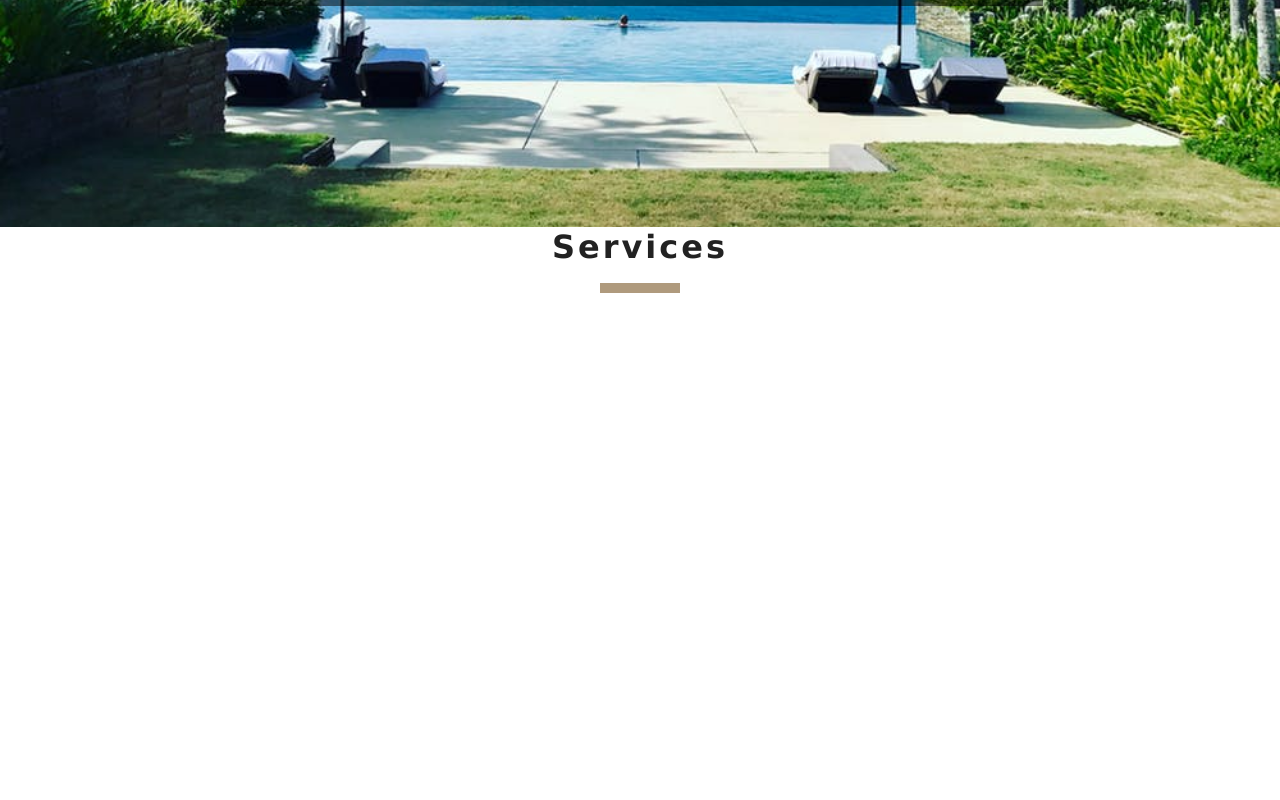
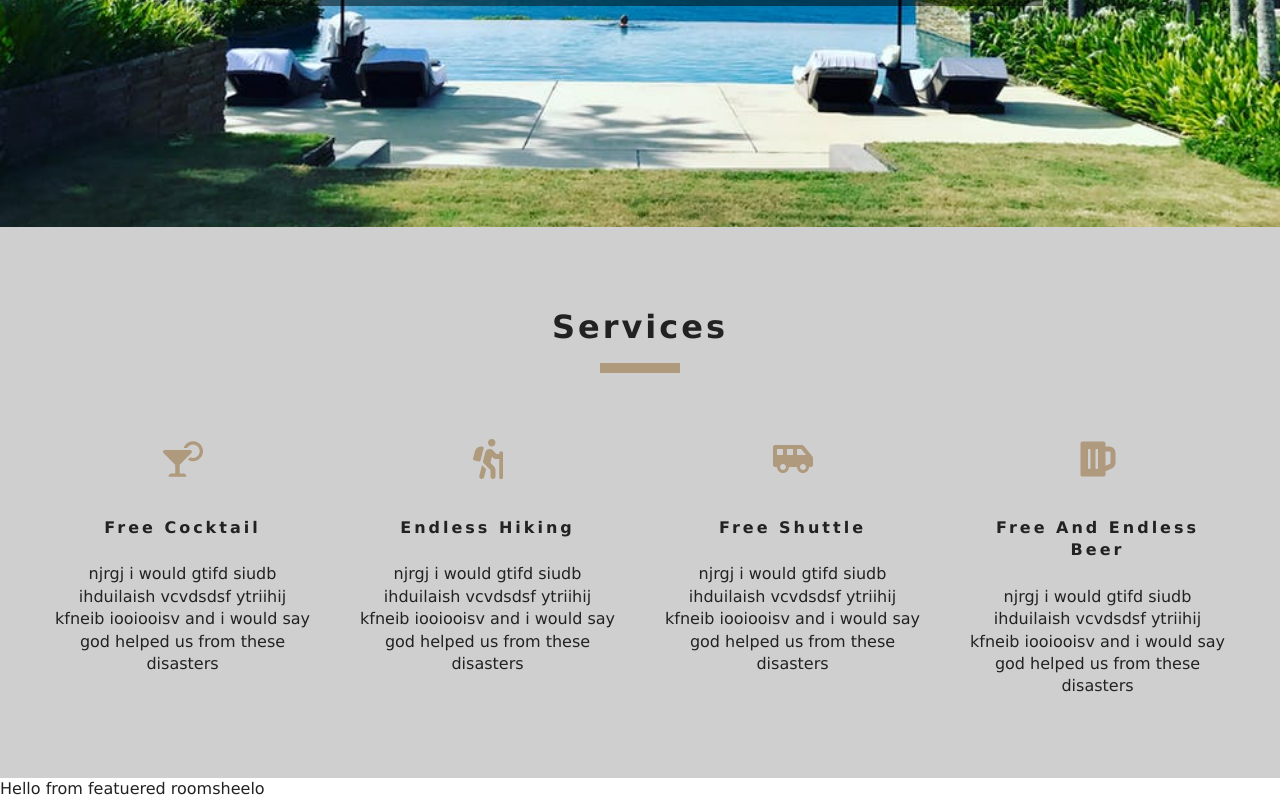
Before and after one commit to ABHISHEK-T-S/resort, a React (Create React App) app: page / in a window 1280 px wide. Shown: the part 573-1373 px from the top of the page. Before the commit the page ends 930 px from the top, so only its background shows below. Built offline with nearby package versions, Linux system fonts and the light colour scheme.

Commit message:
data retrieved using context api

```diff
--- a/src/App.css
+++ b/src/App.css
@@ -252,6 +252,7 @@ h6 {
 }
 .services h6 {
   letter-spacing: var(--mainSpacing);
+  text-transform:  capitalize;
 }
 .services p {
   width: 80%;
--- /dev/null
+++ b/src/Components/FeaturedRooms.js
@@ -0,0 +1,15 @@
+import React, { Component } from 'react'
+import { RoomContext } from '../context'
+
+export class FeaturedRooms extends Component {
+    static contextType = RoomContext
+    render() {
+        const value = this.context;
+        console.log(value)
+        return (
+            <div>
+                Hello from featuered rooms{value}
+            </div>
+        )
+    }
+}
--- a/src/Components/Services.js
+++ b/src/Components/Services.js
@@ -1,12 +1,50 @@
 import React, { Component } from 'react'
 import Title from './Title'
+import {FaCocktail ,FaHiking ,FaShuttleVan,FaBeer } from 'react-icons/fa'
 
 export default class Services extends Component {
+    state ={
+        services : [{
+            icon : <FaCocktail />,
+            title : 'Free Cocktail',
+            info : 'njrgj i would gtifd siudb ihduilaish vcvdsdsf ytriihij\
+                    kfneib iooiooisv and i would say god helped us from these disasters '
+        },
+        {
+            icon : <FaHiking />,
+            title : 'Endless Hiking',
+            info : 'njrgj i would gtifd siudb ihduilaish vcvdsdsf ytriihij\
+                    kfneib iooiooisv and i would say god helped us from these disasters '
+        },
+        {
+            icon : <FaShuttleVan />,
+            title : 'Free Shuttle',
+            info : 'njrgj i would gtifd siudb ihduilaish vcvdsdsf ytriihij\
+                    kfneib iooiooisv and i would say god helped us from these disasters '
+        },
+        {
+            icon : <FaBeer />,
+            title : 'Free and Endless Beer',
+            info : 'njrgj i would gtifd siudb ihduilaish vcvdsdsf ytriihij\
+                    kfneib iooiooisv and i would say god helped us from these disasters '
+        },]
+    }
+
     render() {
         return (
-            <div>
+            <section className='services'>
                 <Title title ='Services' />
-            </div>
+                <div className ="services-center">
+                    {this.state.services.map(( item ,index)=>{
+                        return <article key={index} className ="service">
+                            <span>{item.icon}</span>
+                            <h6>{item.title}</h6>
+                            <p>{item.info}</p>
+                        </article>
+                    })}
+                </div>
+
+            </section>
         )
     }
 }
--- /dev/null
+++ b/src/context.js
@@ -0,0 +1,42 @@
+import React, { Component } from 'react'
+import items from './data'
+
+const RoomContext = React.createContext();
+
+ class RoomProvider extends Component {
+     state ={
+         rooms : [],
+         sortedRooms :[],
+         featuredRooms : [],
+         loading : true
+     };
+     //get Data
+
+     componentDidMount(){
+         let rooms =this.formatData(items)
+         console.log(rooms)
+     }
+     formatData(items){
+         let tempItems = items.map(item =>{
+             let id = item.sys.id;
+             let images = item.fields.images.map(image => image.fields.file.url);
+             let room = {...item.fields,images: images ,id:id};
+             return room;
+         });
+         return tempItems;
+     }
+
+
+
+    render() {
+        return (
+            <RoomContext.Provider value={"heelo"}>
+                {this.props.children}
+            </RoomContext.Provider>
+        )
+    }
+}
+
+const RoomConsumer = RoomContext.Consumer;
+
+export {RoomContext,RoomProvider ,RoomConsumer}
--- a/src/index.js
+++ b/src/index.js
@@ -5,13 +5,16 @@ import { BrowserRouter as Router,Switch,Route,Link } from "react-router-dom";
 //import './index.css';
 import App from './App';
 import * as serviceWorker from './serviceWorker';
+import {RoomProvider} from './context';
 
 ReactDOM.render(
-  <React.StrictMode>
-    <Router>
-      <App />
-    </Router>
-  </React.StrictMode>,
+  <RoomProvider>
+    <React.StrictMode>
+      <Router>
+        <App />
+      </Router>
+    </React.StrictMode>
+  </RoomProvider>,
   document.getElementById('root')
 );
 
--- a/src/pages/Home.js
+++ b/src/pages/Home.js
@@ -4,6 +4,7 @@ import Banner from '../Components/Banner'
 import { Link } from 'react-router-dom'
 import Services from '../Components/Services'
 import Title from '../Components/Title'
+import { FeaturedRooms} from '../Components/FeaturedRooms'
 
 export const Home = () => {
     return (
@@ -16,6 +17,7 @@ export const Home = () => {
                 </Banner>
             </Hero>
             <Services/>
+            <FeaturedRooms />
         </>
     )
 }
```
